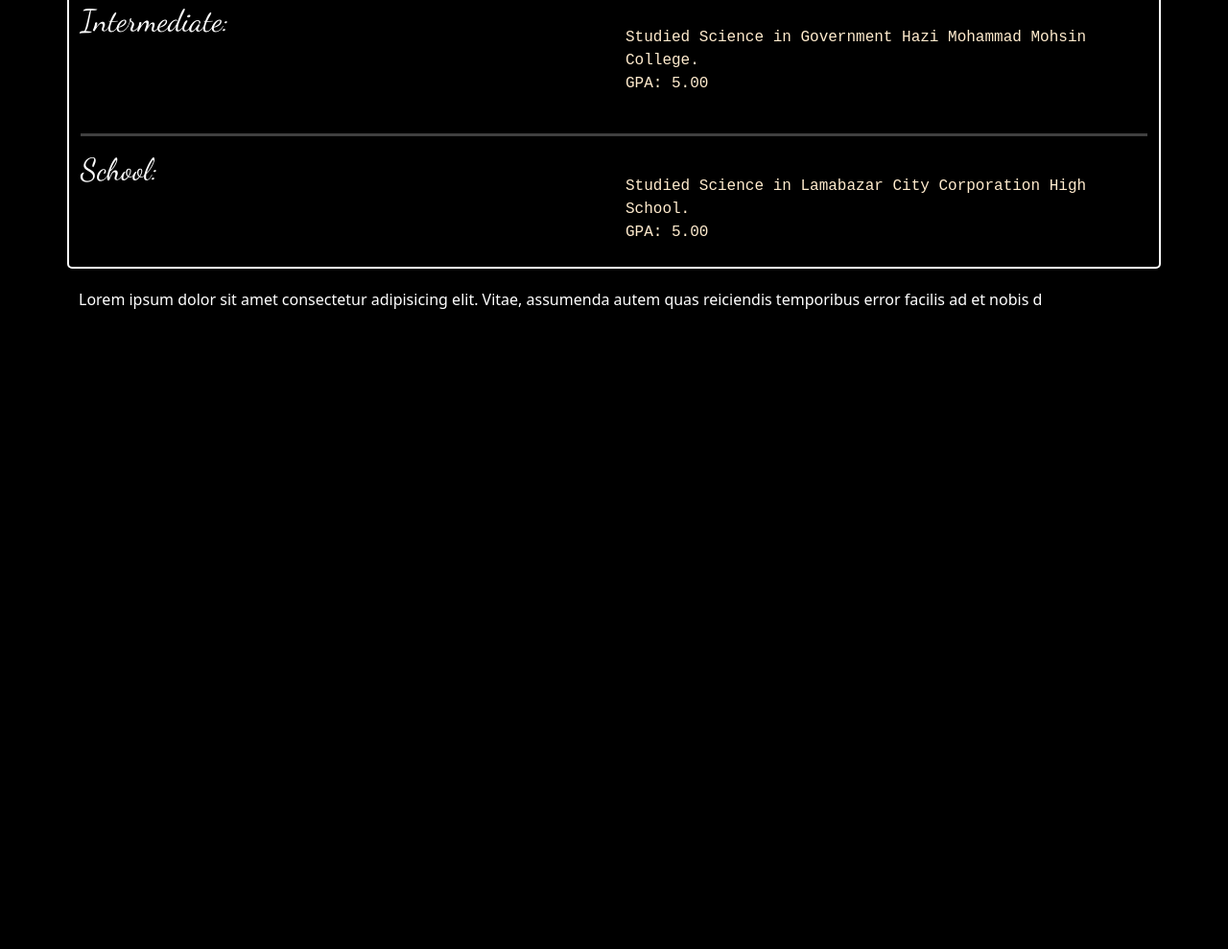
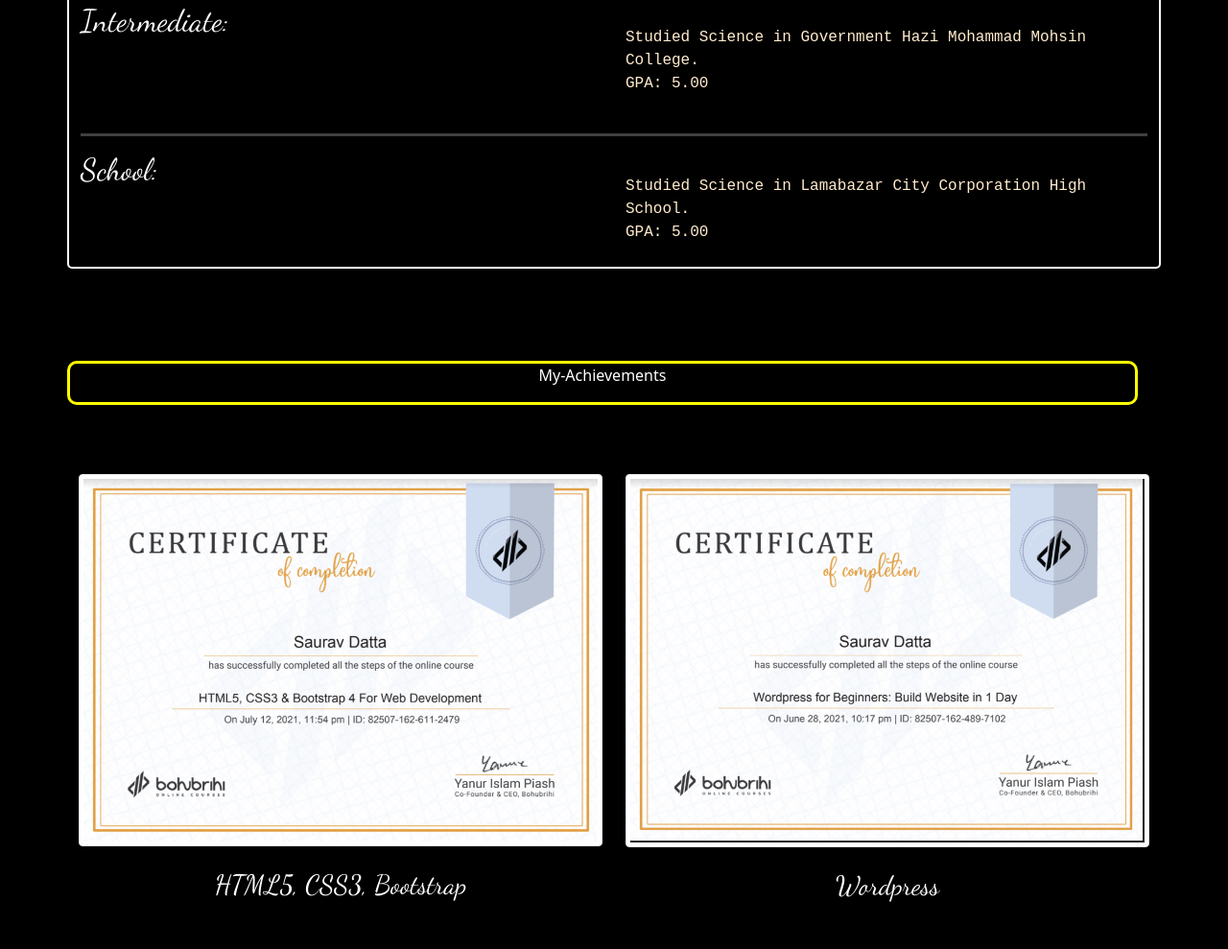
Before and after one commit to Saurav-create/Portfolio, a plain HTML site: page index.html in a window 1280 px wide. Shown: the part 2334-3323 px from the top of the page at 96% size. Before the commit the page ends 2658 px from the top, so only its background shows below. Drawn offline with nearby package versions, Linux system fonts and the light colour scheme.

Commit message:
8th update

```diff
--- a/index.html
+++ b/index.html
@@ -8,7 +8,7 @@
     <!-- Bootstrap CSS -->
     <link href="https://cdn.jsdelivr.net/npm/bootstrap@5.0.2/dist/css/bootstrap.min.css" rel="stylesheet" integrity="sha384-EVSTQN3/azprG1Anm3QDgpJLIm9Nao0Yz1ztcQTwFspd3yD65VohhpuuCOmLASjC" crossorigin="anonymous">
     <!-- icon image -->
-    <link rel="shortcut icon" type="image/jpg" href="/img/icon image of saurav.jpg">
+    <link rel="shortcut icon" type="image/jpg" href="img/icon image of saurav.jpg">
     <!-- css link -->
     <link rel="stylesheet" href="style.css">
 
@@ -45,16 +45,16 @@
               <a class="nav-link text-white" href="#card">My Services</a>
             </li>
             <li class="nav-item">
-              <a class="nav-link text-white" href="#">Education</a>
+              <a class="nav-link text-white" href="#education">Education</a>
             </li>
             <li class="nav-item dropdown">
-              <a class="nav-link dropdown-toggle text-white" href="#" id="navbarDropdownMenuLink" role="button" data-bs-toggle="dropdown" aria-expanded="false">
+              <a class="nav-link dropdown-toggle text-white" href="#achievements" id="navbarDropdownMenuLink" role="button" data-bs-toggle="dropdown" aria-expanded="false">
                 Achievements
               </a>
               <ul class="dropdown-menu text-white" aria-labelledby="navbarDropdownMenuLink">
-                <li><a class="dropdown-item " href="#">HTML </a></li>
-                <li><a class="dropdown-item" href="#">CSS</a></li>
-                <li><a class="dropdown-item" href="#">JS</a></li>
+                <li><a class="dropdown-item " href="#certificates-1">HTML,CSS,Bootstrap </a></li>
+                <li><a class="dropdown-item" href="#certificates-2">Wordpress </a></li>
+
               </ul>
             </li>
           </ul>
@@ -239,10 +239,40 @@
 </div>
 
 
-<div class="container text-white">
-  Lorem ipsum dolor sit amet consectetur adipisicing elit. Vitae, assumenda autem quas reiciendis temporibus error facilis ad et nobis d
+
+
+
+
+
+                                                    <!-- My-Achievements -->
+
+
+
+
+
+
+<div class="container mt-5" id="achievements">
+<div class="row">
+<div class="row  text-white">
+<div class="col my-5" id="about-head-card-head"><div class="d-flex justify-content-center"> <p>My-Achievements</p></div></div>
 </div>
 
+
+<div class="container" >
+  <div class="row">
+    <div class="col-sm-6 my-4" id="certificates-1">
+      <img src="img/html,css certificate.png" class="img-thumbnail" alt="...">
+      <h3 class="text-white small-jumbo p-3 m-2" style="text-align: center;">HTML5, CSS3, Bootstrap</h3>
+    </div>
+
+      <hr size="5" style="border-top: solid white;" id="hr-between-certificates">
+
+    <div class="col-sm-6 my-4" id="certificates-2">
+      <img src="img/wordpress certificate.png" class="img-thumbnail" alt="...">
+      <h3 class="text-white small-jumbo p-3 m-2" style="text-align: center;">Wordpress</h3>
+    </div>
+  </div>
+</div>
 
 
                                           <!-- javascript part -->
--- a/style.css
+++ b/style.css
@@ -170,3 +170,26 @@
     border-radius: 5px;
 
 }
+
+
+
+
+
+
+
+                                                          /* Achievements */
+
+
+
+
+
+
+@media screen and (min-width: 680px) {
+
+    #hr-between-certificates{
+
+        display: none;
+
+    }
+
+}
```
Also changed, not shown: img/html,css certificate.png (added), img/wordpress certificate.png (added).
